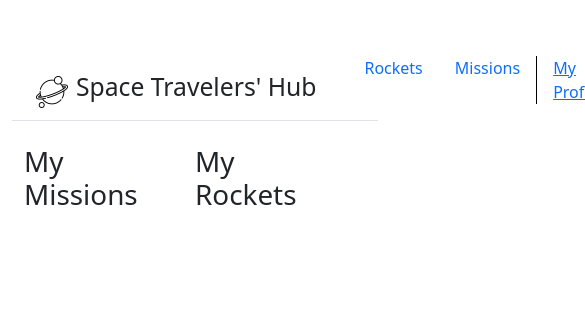
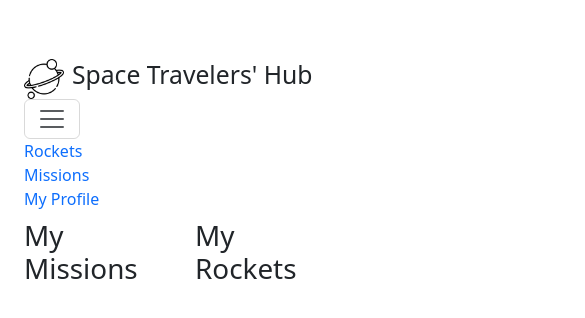
Before and after one commit to zeff96/space-travellers-hub, a React (Create React App) app: page /myProfile in a window 390 px wide. Shown: the top 318 px of the page, 585 px wide, since content can reach past the window. Built offline with nearby package versions, Linux system fonts and the light colour scheme.

Commit message:
Add navbar toggle button.

```diff
--- a/src/components/Rockets/Rocket.js
+++ b/src/components/Rockets/Rocket.js
@@ -7,14 +7,14 @@ export default function Rocket({ rocket }) {
 
   return (
     <div className="row mb-5">
-      <div className="col-sm-4">
+      <div className="col-md-5 col-lg-4">
         <img
           className="img-fluid"
           src={rocket.flickr_images[0]}
           alt={rocket.rocket_name}
         />
       </div>
-      <div className="col-sm-8">
+      <div className="col-md-7 col-lg-8">
         <h3 className="name">{rocket.rocket_name}</h3>
         <p className="description">
           {rocket.reserved && (
--- a/src/components/navbar/Navbar.jsx
+++ b/src/components/navbar/Navbar.jsx
@@ -1,6 +1,7 @@
 import logo from "../../assets/planet.png";
 import { Link, NavLink } from "react-router-dom";
 import "./navbar.scss";
+import { useState } from "react";
 
 const Navbar = () => {
   const links = [
@@ -9,9 +10,14 @@ const Navbar = () => {
     { id: 3, path: "/myProfile", text: "My Profile" },
   ];
 
+  const [isCollapsed, setIsCollapsed] = useState(false);
+  function handleToggle() {
+    return setIsCollapsed(!isCollapsed);
+  }
+
   return (
-    <header>
-      <nav className="d-flex justify-content-between align-items-center px-4 pt-2 mb-4 border-bottom">
+    <nav className="navbar navbar-expand-md bg-body-light">
+      <div className="container-fluid">
         <div>
           <Link to="/" className="navbar-brand">
             <img src={logo} alt="Logo" style={{ width: "2em" }} />
@@ -19,18 +25,33 @@ const Navbar = () => {
               Space Travelers&apos; Hub
             </span>
           </Link>
+          <button
+            className="navbar-toggler"
+            type="button"
+            data-bs-toggle="collapse"
+            data-target="#navbar"
+            aria-controls="navbarTogglerDemo01"
+            aria-expanded={isCollapsed ? true : false}
+            aria-label="Toggle navigation"
+            onClick={handleToggle}
+          >
+            <span className="navbar-toggler-icon"></span>
+          </button>
         </div>
-        <div>
-          <ul className="d-flex list">
+        <div
+          className={`${isCollapsed ? "collapse" : ""} navbar-collapse`}
+          id="navbar"
+        >
+          <ul className="navbar-nav me-auto">
             {links.map((link) => (
-              <li key={link.id} className="px-3 list-item">
+              <li key={link.id} className="nav-item">
                 <NavLink to={link.path}>{link.text}</NavLink>
               </li>
             ))}
           </ul>
         </div>
-      </nav>
-    </header>
+      </div>
+    </nav>
   );
 };
 
```
